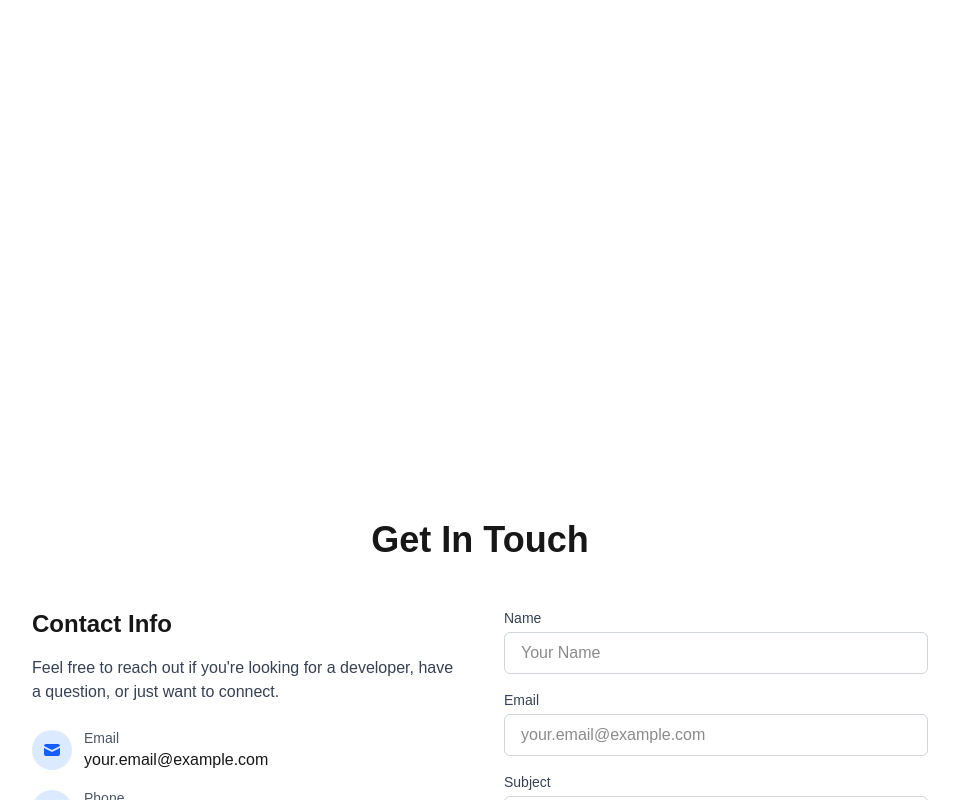
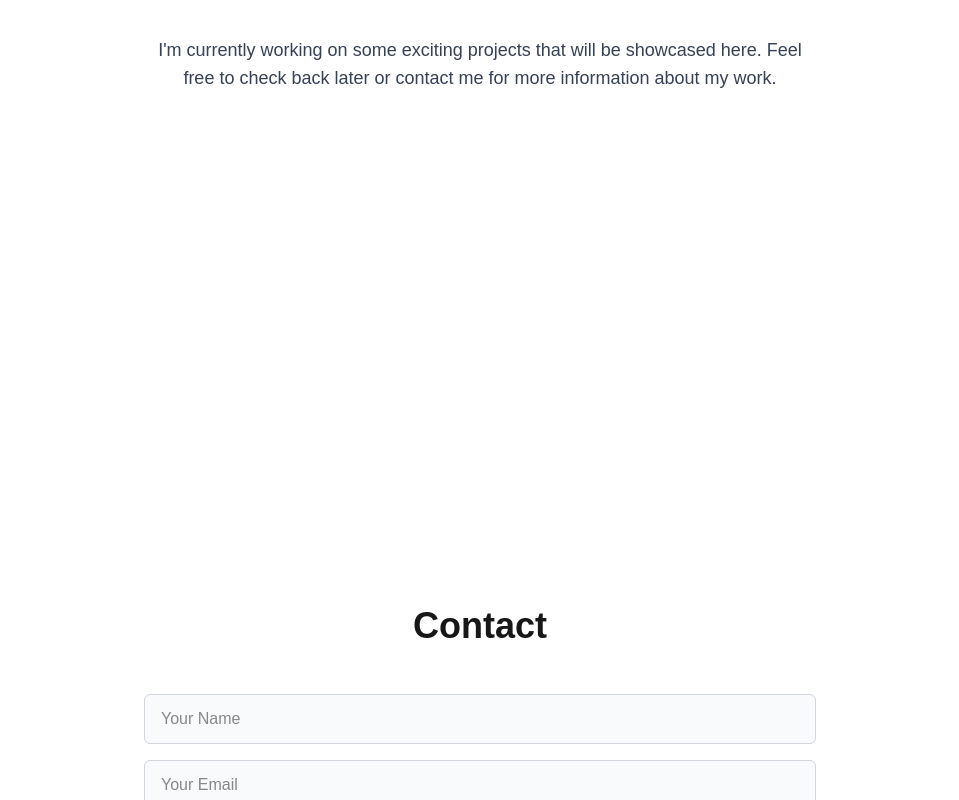
Before and after one commit to pederespen/portfolio, a Next.js app: page / in a window 1280 px wide. Shown: the part 2000-2800 px from the top of the page, without its empty margins (160-1119 px from the left). Built offline with nearby package versions, Linux system fonts and the light colour scheme.

Commit message:
some section changes, contact form change

```diff
--- a/src/components/AboutSection.tsx
+++ b/src/components/AboutSection.tsx
@@ -1,6 +1,9 @@
 const AboutSection = () => {
   return (
-    <section id="about" className="min-h-screen px-4 pt-20 pb-16">
+    <section
+      id="about"
+      className="min-h-screen py-20 flex items-center scroll-mt-16 px-4"
+    >
       <div className="container mx-auto">
         <h2 className="text-3xl md:text-4xl font-bold mb-12 text-center mt-10">
           About Me
--- a/src/components/ContactSection.tsx
+++ b/src/components/ContactSection.tsx
@@ -1,219 +1,55 @@
 const ContactSection = () => {
   return (
-    <section id="contact" className="min-h-screen px-4 pt-20 pb-16">
-      <div className="container mx-auto max-w-4xl">
+    <section
+      id="contact"
+      className="min-h-screen py-20 flex items-center scroll-mt-16 px-4"
+    >
+      <div className="container mx-auto">
         <h2 className="text-3xl md:text-4xl font-bold mb-12 text-center mt-10">
-          Get In Touch
+          Contact
         </h2>
 
-        <div className="grid md:grid-cols-2 gap-12">
-          <div>
-            <h3 className="text-2xl font-bold mb-4">Contact Info</h3>
-            <p className="text-gray-700 mb-6">
-              Feel free to reach out if you&apos;re looking for a developer,
-              have a question, or just want to connect.
-            </p>
-
-            <div className="space-y-4">
-              <div className="flex items-center">
-                <div className="w-10 h-10 rounded-full bg-blue-100 flex items-center justify-center mr-3">
-                  <svg
-                    xmlns="http://www.w3.org/2000/svg"
-                    className="h-5 w-5 text-blue-600"
-                    viewBox="0 0 20 20"
-                    fill="currentColor"
-                  >
-                    <path d="M2.003 5.884L10 9.882l7.997-3.998A2 2 0 0016 4H4a2 2 0 00-1.997 1.884z" />
-                    <path d="M18 8.118l-8 4-8-4V14a2 2 0 002 2h12a2 2 0 002-2V8.118z" />
-                  </svg>
-                </div>
-                <div>
-                  <div className="text-sm text-gray-600">Email</div>
-                  <a
-                    href="mailto:your.email@example.com"
-                    className="hover:text-blue-500"
-                  >
-                    your.email@example.com
-                  </a>
-                </div>
-              </div>
-
-              <div className="flex items-center">
-                <div className="w-10 h-10 rounded-full bg-blue-100 flex items-center justify-center mr-3">
-                  <svg
-                    xmlns="http://www.w3.org/2000/svg"
-                    className="h-5 w-5 text-blue-600"
-                    viewBox="0 0 20 20"
-                    fill="currentColor"
-                  >
-                    <path d="M2 3a1 1 0 011-1h2.153a1 1 0 01.986.836l.74 4.435a1 1 0 01-.54 1.06l-1.548.773a11.037 11.037 0 006.105 6.105l.774-1.548a1 1 0 011.059-.54l4.435.74a1 1 0 01.836.986V17a1 1 0 01-1 1h-2C7.82 18 2 12.18 2 5V3z" />
-                  </svg>
-                </div>
-                <div>
-                  <div className="text-sm text-gray-600">Phone</div>
-                  <a href="tel:+1234567890" className="hover:text-blue-500">
-                    +1 (234) 567-890
-                  </a>
-                </div>
-              </div>
-
-              <div className="flex items-center">
-                <div className="w-10 h-10 rounded-full bg-blue-100 flex items-center justify-center mr-3">
-                  <svg
-                    xmlns="http://www.w3.org/2000/svg"
-                    className="h-5 w-5 text-blue-600"
-                    viewBox="0 0 20 20"
-                    fill="currentColor"
-                  >
-                    <path
-                      fillRule="evenodd"
-                      d="M10 2a8 8 0 100 16 8 8 0 000-16zm0 14a6 6 0 110-12 6 6 0 010 12z"
-                      clipRule="evenodd"
-                    />
-                    <path
-                      fillRule="evenodd"
-                      d="M10 4a1 1 0 100 2 1 1 0 000-2zm0 7a1 1 0 011 1v1a1 1 0 11-2 0v-1a1 1 0 011-1z"
-                      clipRule="evenodd"
-                    />
-                  </svg>
-                </div>
-                <div>
-                  <div className="text-sm text-gray-600">Location</div>
-                  <div>San Francisco, CA</div>
-                </div>
-              </div>
-            </div>
-
-            <div className="mt-8 flex space-x-4">
-              <a href="#" className="text-gray-600 hover:text-blue-500">
-                <svg
-                  className="w-6 h-6"
-                  fill="currentColor"
-                  viewBox="0 0 24 24"
-                  aria-hidden="true"
-                >
-                  <path
-                    fillRule="evenodd"
-                    d="M12 2C6.477 2 2 6.484 2 12.017c0 4.425 2.865 8.18 6.839 9.504.5.092.682-.217.682-.483 0-.237-.008-.868-.013-1.703-2.782.605-3.369-1.343-3.369-1.343-.454-1.158-1.11-1.466-1.11-1.466-.908-.62.069-.608.069-.608 1.003.07 1.531 1.032 1.531 1.032.892 1.53 2.341 1.088 2.91.832.092-.647.35-1.088.636-1.338-2.22-.253-4.555-1.113-4.555-4.951 0-1.093.39-1.988 1.029-2.688-.103-.253-.446-1.272.098-2.65 0 0 .84-.27 2.75 1.026A9.564 9.564 0 0112 6.844c.85.004 1.705.115 2.504.337 1.909-1.296 2.747-1.027 2.747-1.027.546 1.379.202 2.398.1 2.651.64.7 1.028 1.595 1.028 2.688 0 3.848-2.339 4.695-4.566 4.943.359.309.678.92.678 1.855 0 1.338-.012 2.419-.012 2.747 0 .268.18.58.688.482A10.019 10.019 0 0022 12.017C22 6.484 17.522 2 12 2z"
-                    clipRule="evenodd"
-                  />
-                </svg>
-              </a>
-              <a href="#" className="text-gray-600 hover:text-blue-500">
-                <svg
-                  className="w-6 h-6"
-                  fill="currentColor"
-                  viewBox="0 0 24 24"
-                  aria-hidden="true"
-                >
-                  <path
-                    fillRule="evenodd"
-                    d="M12 2C6.48 2 2 6.48 2 12s4.48 10 10 10c5.51 0 10-4.48 10-10S17.51 2 12 2zm6.605 4.61a8.502 8.502 0 011.93 5.314c-.281-.054-3.101-.629-5.943-.271-.065-.141-.12-.293-.184-.445a25.416 25.416 0 00-.564-1.236c3.145-1.28 4.577-3.124 4.761-3.362zM12 3.475c2.17 0 4.154.813 5.662 2.148-.152.216-1.443 1.941-4.48 3.08-1.399-2.57-2.95-4.675-3.189-5A8.687 8.687 0 0112 3.475zm-3.633.803a53.896 53.896 0 013.167 4.935c-3.992 1.063-7.517 1.04-7.896 1.04a8.581 8.581 0 014.729-5.975zM3.453 12.01v-.26c.37.01 4.512.065 8.775-1.215.25.477.477.965.694 1.453-.109.033-.228.065-.336.098-4.404 1.42-6.747 5.303-6.942 5.629a8.522 8.522 0 01-2.19-5.705zM12 20.547a8.482 8.482 0 01-5.239-1.8c.152-.315 1.888-3.656 6.703-5.337.022-.01.033-.01.054-.022a35.32 35.32 0 011.823 6.475 8.4 8.4 0 01-3.341.684zm4.761-1.465c-.086-.52-.542-3.015-1.659-6.084 2.679-.423 5.022.271 5.314.369a8.468 8.468 0 01-3.655 5.715z"
-                    clipRule="evenodd"
-                  />
-                </svg>
-              </a>
-              <a href="#" className="text-gray-600 hover:text-blue-500">
-                <svg
-                  className="w-6 h-6"
-                  fill="currentColor"
-                  viewBox="0 0 24 24"
-                  aria-hidden="true"
-                >
-                  <path d="M8.29 20.251c7.547 0 11.675-6.253 11.675-11.675 0-.178 0-.355-.012-.53A8.348 8.348 0 0022 5.92a8.19 8.19 0 01-2.357.646 4.118 4.118 0 001.804-2.27 8.224 8.224 0 01-2.605.996 4.107 4.107 0 00-6.993 3.743 11.65 11.65 0 01-8.457-4.287 4.106 4.106 0 001.27 5.477A4.072 4.072 0 012.8 9.713v.052a4.105 4.105 0 003.292 4.022 4.095 4.095 0 01-1.853.07 4.108 4.108 0 003.834 2.85A8.233 8.233 0 012 18.407a11.616 11.616 0 006.29 1.84" />
-                </svg>
-              </a>
-              <a href="#" className="text-gray-600 hover:text-blue-500">
-                <svg
-                  className="w-6 h-6"
-                  fill="currentColor"
-                  viewBox="0 0 24 24"
-                  aria-hidden="true"
-                >
-                  <path
-                    fillRule="evenodd"
-                    d="M12 2C6.48 2 2 6.48 2 12s4.48 10 10 10 10-4.48 10-10S17.52 2 12 2zm-1 15h-2v-6h2v6zm-1-7a1 1 0 100-2 1 1 0 000 2zm8 7h-2v-4c0-.6-.4-1-1-1s-1 .4-1 1v4h-2v-6h2v1.2c.5-.8 1.6-1.4 2.5-1.4 1.6 0 2.5 1.4 2.5 3v3.2z"
-                    clipRule="evenodd"
-                  />
-                </svg>
-              </a>
-            </div>
-          </div>
-
-          <div>
+        <div className="max-w-2xl mx-auto">
           <form className="space-y-4">
             <div>
-                <label
-                  htmlFor="name"
-                  className="block text-sm font-medium text-gray-700 mb-1"
-                >
-                  Name
-                </label>
               <input
                 type="text"
                 id="name"
-                  className="w-full px-4 py-2 border border-gray-300 rounded-md focus:outline-none focus:ring-2 focus:ring-blue-500"
+                className="w-full px-4 py-3 border border-gray-300 rounded-md focus:outline-none focus:ring-2 focus:ring-blue-500 bg-gray-50"
                 placeholder="Your Name"
                 required
               />
             </div>
 
             <div>
-                <label
-                  htmlFor="email"
-                  className="block text-sm font-medium text-gray-700 mb-1"
-                >
-                  Email
-                </label>
               <input
                 type="email"
                 id="email"
-                  className="w-full px-4 py-2 border border-gray-300 rounded-md focus:outline-none focus:ring-2 focus:ring-blue-500"
-                  placeholder="your.email@example.com"
+                className="w-full px-4 py-3 border border-gray-300 rounded-md focus:outline-none focus:ring-2 focus:ring-blue-500 bg-gray-50"
+                placeholder="Your Email"
                 required
               />
             </div>
 
             <div>
-                <label
-                  htmlFor="subject"
-                  className="block text-sm font-medium text-gray-700 mb-1"
-                >
-                  Subject
-                </label>
-                <input
-                  type="text"
-                  id="subject"
-                  className="w-full px-4 py-2 border border-gray-300 rounded-md focus:outline-none focus:ring-2 focus:ring-blue-500"
-                  placeholder="How can I help you?"
+              <textarea
+                id="message"
+                rows={4}
+                className="w-full px-4 py-3 border border-gray-300 rounded-md focus:outline-none focus:ring-2 focus:ring-blue-500 bg-gray-50"
+                placeholder="Message"
                 required
               />
             </div>
 
-              <div>
-                <label
-                  htmlFor="message"
-                  className="block text-sm font-medium text-gray-700 mb-1"
-                >
-                  Message
-                </label>
-                <textarea
-                  id="message"
-                  rows={4}
-                  className="w-full px-4 py-2 border border-gray-300 rounded-md focus:outline-none focus:ring-2 focus:ring-blue-500"
-                  placeholder="Your message here..."
-                  required
-                />
-              </div>
-
+            <div className="text-left">
               <button
                 type="submit"
-                className="w-full px-6 py-3 bg-blue-500 text-white font-medium rounded-md hover:bg-blue-600 transition-colors"
+                className="inline-block px-8 py-3 bg-blue-500 text-white font-bold rounded-md hover:bg-blue-600 transition-colors mt-4"
               >
                 Send Message
               </button>
+            </div>
           </form>
-          </div>
         </div>
       </div>
     </section>
--- a/src/components/HeroSection.tsx
+++ b/src/components/HeroSection.tsx
@@ -2,7 +2,7 @@ const HeroSection = () => {
   return (
     <section
       id="hero"
-      className="min-h-screen flex flex-col justify-between items-center px-4 pt-20 pb-6 relative"
+      className="min-h-screen flex flex-col justify-between items-center px-4 pt-20 pb-6 scroll-mt-16 relative"
     >
       <div className="flex-grow flex items-center justify-center">
         <div className="max-w-xl text-center">
--- a/src/components/ProjectsSection.tsx
+++ b/src/components/ProjectsSection.tsx
@@ -1,6 +1,9 @@
 const ProjectsSection = () => {
   return (
-    <section id="projects" className="min-h-screen px-4 pt-20 pb-16">
+    <section
+      id="projects"
+      className="min-h-screen py-20 flex items-center scroll-mt-16 px-4"
+    >
       <div className="container mx-auto">
         <h2 className="text-3xl md:text-4xl font-bold mb-12 text-center mt-10">
           My Projects
```
Lines whose indentation alone changed are shown as unchanged.
